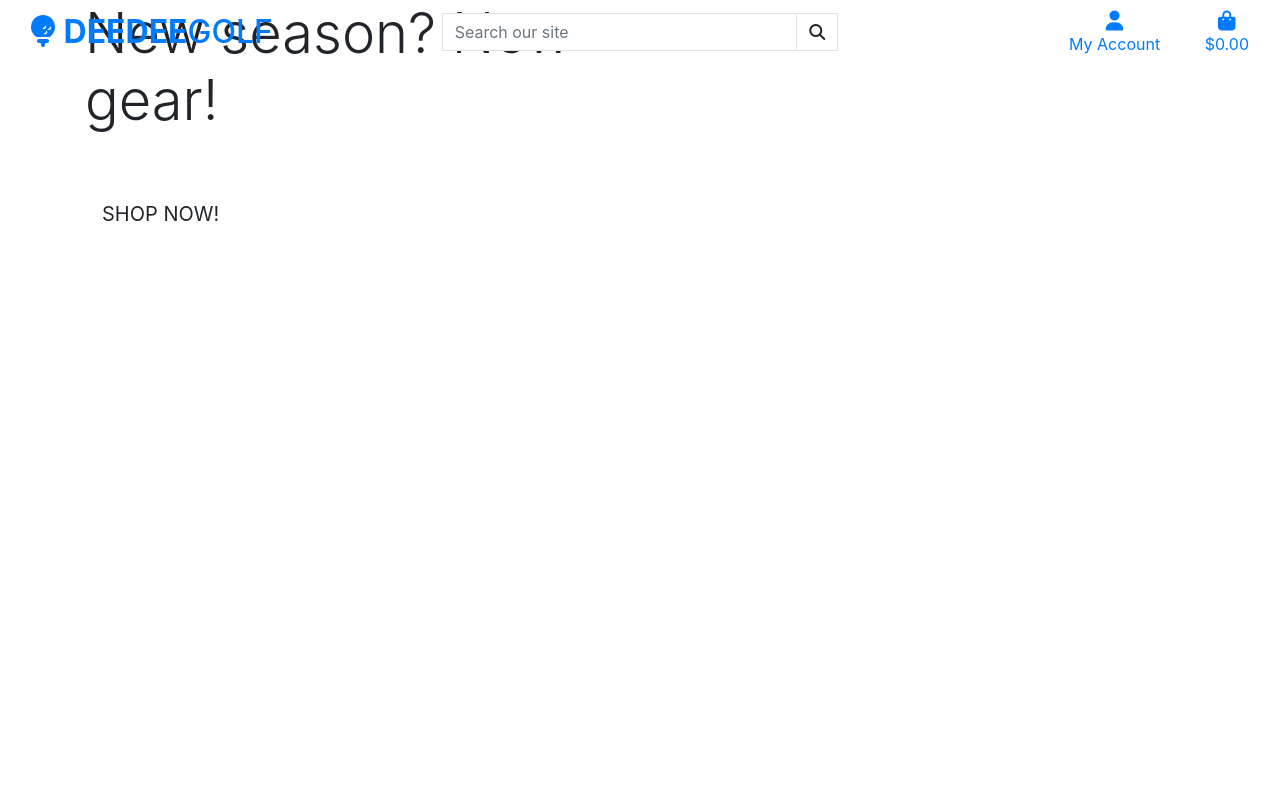
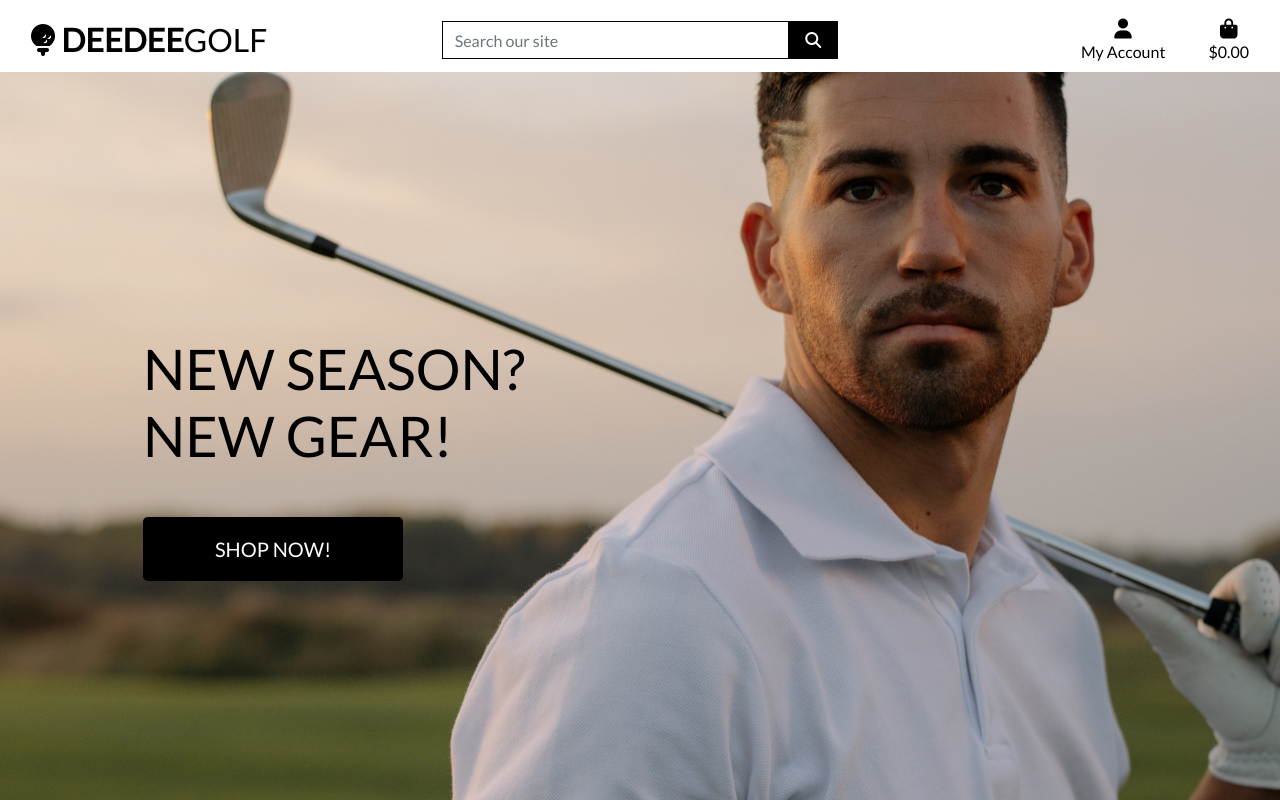
Before and after one commit to dandon1990/DEEDEEGOLF, a Django app: page / in a window 1280 px wide. Run offline with Django 3.2, Linux system fonts and the light colour scheme; some libraries are stand-ins or nearby versions.

Commit message:
added CSS links to home page

```diff
--- a/deedeegolf/settings.py
+++ b/deedeegolf/settings.py
@@ -147,6 +147,10 @@ USE_TZ = True
 # https://docs.djangoproject.com/en/3.2/howto/static-files/
 
 STATIC_URL = '/static/'
+STATICFILES_DIRS = (os.path.join(BASE_DIR, 'static'),)
+
+MEDIA_URL = '/media/'
+MEDIA_ROOT = os.path.join(BASE_DIR, 'media')
 
 # Default primary key field type
 # https://docs.djangoproject.com/en/3.2/ref/settings/#default-auto-field
--- a/deedeegolf/urls.py
+++ b/deedeegolf/urls.py
@@ -15,9 +15,12 @@ Including another URLconf
 """
 from django.contrib import admin
 from django.urls import path, include
+from django.conf import settings
+from django.conf.urls.static import static
+
 
 urlpatterns = [
     path('admin/', admin.site.urls),
     path('accounts/', include('allauth.urls')),
     path('', include('home.urls')),
-]
+] + static(settings.MEDIA_URL, document_root=settings.MEDIA_ROOT)
--- /dev/null
+++ b/static/css/base.css
@@ -0,0 +1,81 @@
+html {
+    height: 100%;
+}
+
+body {
+    background: url('/media/golf_landing_page.jpg') no-repeat center center fixed;
+    background-size: cover;
+    height: calc(100vh - 164px);
+    color: #555;
+    font-family: 'Lato';
+}
+
+/* from Bulma */
+.icon {
+    align-items: center;
+    display: inline-flex;
+    justify-content: center;
+    height: 1.5rem;
+    width: 1.5rem;
+}
+
+.logo-font {
+    text-transform: uppercase;
+}
+
+.main-logo-link {
+    width: fit-content;
+}
+
+.shop-now-button {
+    background: black;
+    color: white;
+    min-width: 260px;
+}
+
+.btn-black {
+    background: black;
+    color: white;
+}
+
+.shop-now-button:hover,
+.shop-now-button:active,
+.shop-now-button:focus,
+.btn-black:hover,
+.btn-black:active,
+.btn-black:focus {
+    background: #222;
+    color: white;
+}
+
+.text-black {
+    color: #000 !important;
+}
+
+.border-black {
+    border: 1px solid black !important;
+}
+
+/* -------------------------------- Media Queries */
+
+/* Slightly larger container on xl screens */
+@media (min-width: 1200px) {
+  .container {
+    max-width: 80%;
+  }
+}
+
+/* fixed top navbar only on medium and up */
+@media (min-width: 992px) {
+    .fixed-top-desktop-only {
+        position: fixed;
+        top: 0;
+        right: 0;
+        left: 0;
+        z-index: 1030;
+    }
+
+    .header-container {
+        padding-top: 164px;
+    }
+}
--- a/templates/base.html
+++ b/templates/base.html
@@ -42,7 +42,7 @@
 
 <body>
   <header class="container-fluid fixed-top">
-    <div class="row">
+    <div id="topnav" class="row bg-white pt-lg-2 d-none d-lg-flex">
         <div class="col-12 col-lg-4 my-auto py-1 py-lg-0 text-center text-lg-left">
             <a href="{% url 'home' %}" class="nav-link main-logo-link">
                 <h2 class="logo-font text-black my-0"><i class="fa-solid fa-golf-ball-tee"></i> <strong>DEEDEE</strong>GOLF</h2>
```
Also changed, not shown: media/golf_landing_page.jpg (added).
